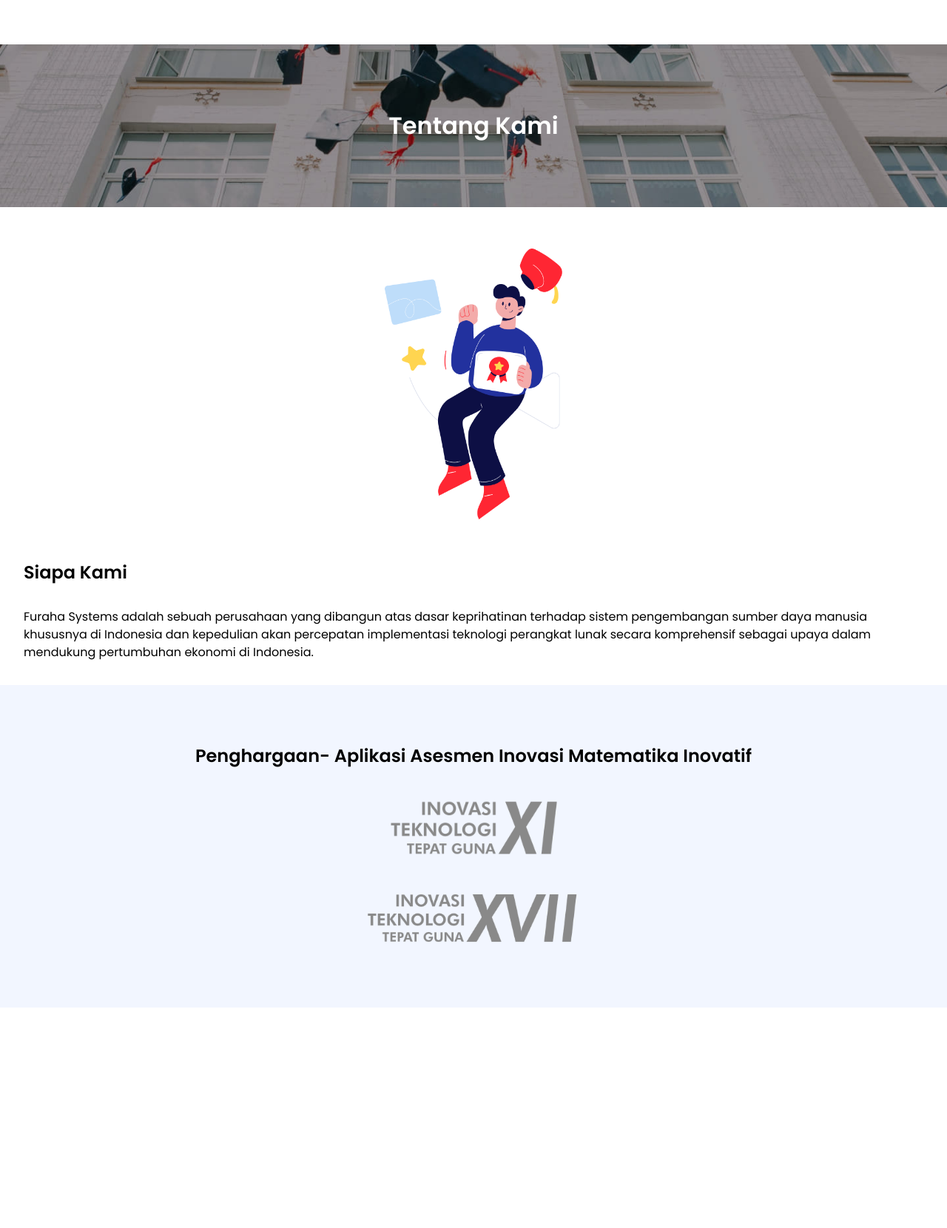
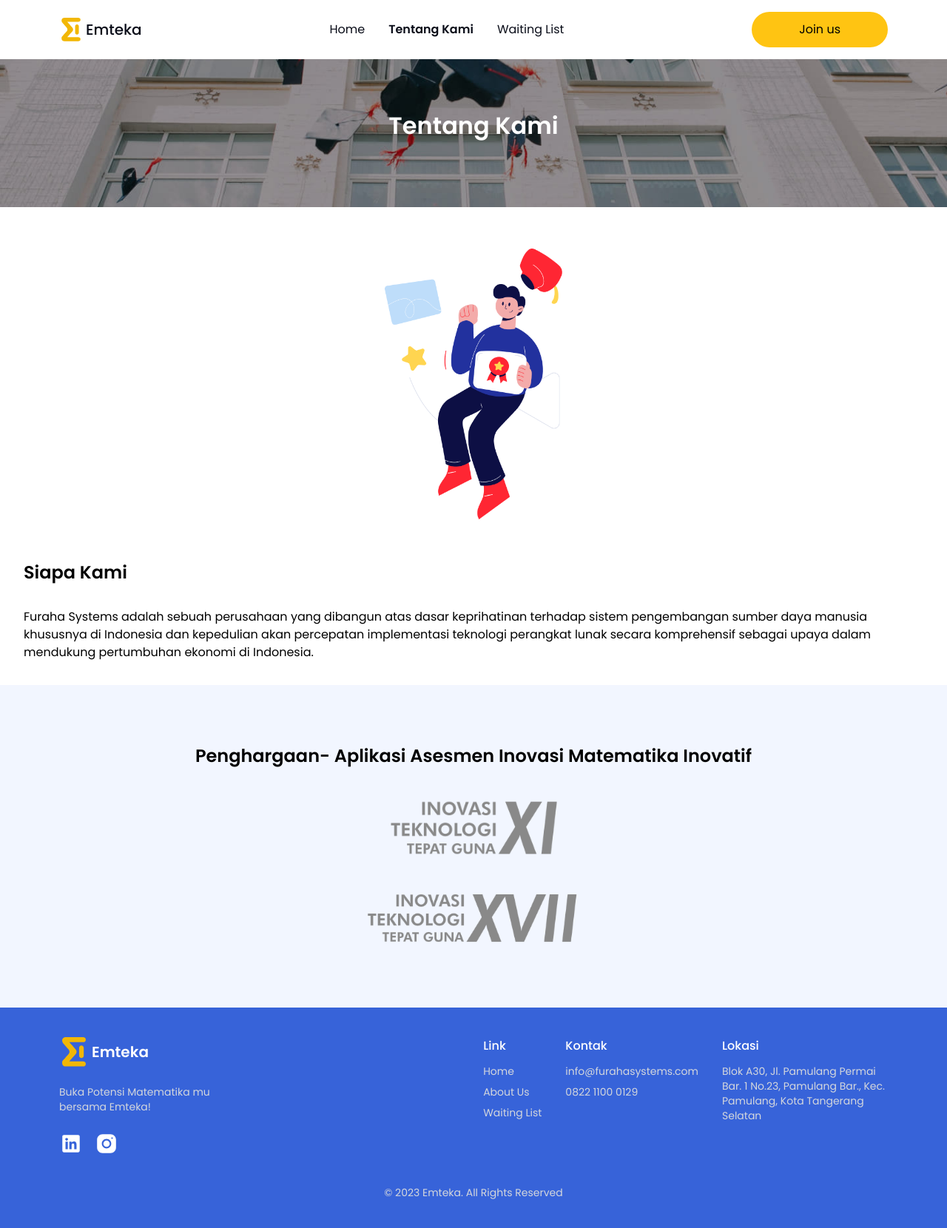
Before and after one commit to mdayat/emteka, a Next.js app: page /tentang-kami in a window 1280 px wide. Shown: the whole page at 74% size. Before the commit the page ends 1362 px from the top, so only its background shows below. Built offline with nearby package versions, Linux system fonts and the light colour scheme.

Commit message:
fix: revise Hero and Navbar

```diff
--- a/src/app/(Home)/Hero.tsx
+++ b/src/app/(Home)/Hero.tsx
@@ -7,17 +7,16 @@ import OrnamentImage from "@images/home/ornament.png";
 
 export function Hero() {
   return (
-    <div className="bg-secondary-500 relative overflow-hidden pt-8">
-      <div className="h-[580px] ml-8 lg:grid lg:grid-cols-2 lg:place-items-center lg:h-full lg:ml-16 xl:ml-20 2xl:ml-28">
-        <article className="grid grid-cols-12 pb-6 lg:block lg:w-[518px] lg:pb-0 lg:mr-auto">
+    <div className="bg-secondary-500 relative overflow-hidden h-[calc(100vh-60px)] mt-[60px] pt-8 pl-8 lg:grid lg:grid-cols-2 lg:place-items-center lg:h-[calc(100vh-80px)] lg:pt-0 lg:mt-20 lg:px-16 xl:px-20 2xl:px-28">
+      <article className="w-[310px] lg:w-[518px] lg:mr-auto">
         <div className="col-span-10 w-11/12 my-auto lg:w-full">
           <h1 className="text-neutral-0 font-semibold text-[32px] leading-9 mb-4 lg:text-5xl">
             Buka Potensi Matematika Anda bersama Emteka
           </h1>
 
           <p className="text-neutral-100 text-sm mb-6 lg:text-base">
-              Bersama Emteka, raih keberhasilan dalam pelajaran Matematika
-              dengan cara yang lebih menyenangkan!
+            Bersama Emteka, raih keberhasilan dalam pelajaran Matematika dengan
+            cara yang lebih menyenangkan!
           </p>
 
           <Link
@@ -28,34 +27,42 @@ export function Hero() {
           </Link>
         </div>
 
-          <div className="col-span-2 place-self-center relative w-[300px] h-[290px] left-[136px] lg:hidden">
-            <Image src={OrnamentImage} alt="" fill />
-          </div>
+        <Image
+          priority
+          alt=""
+          className="object-cover object-center absolute top-8 -right-[264px] lg:hidden"
+          src={OrnamentImage}
+        />
       </article>
 
-        <div className="absolute right-0 pl-8 lg:hidden">
-          <Image src={DesktopImage} alt="" className="relative -right-6" />
-          <Image src={MobileImage} alt="" className="absolute top-16" />
+      <div className="absolute bottom-0 right-0 lg:hidden">
+        <div className="absolute z-10 w-[136px] -top-40 right-40">
+          <Image
+            priority
+            alt=""
+            className="object-cover object-center"
+            src={MobileImage}
+          />
         </div>
 
-        <div className="hidden lg:block lg:relative lg:ml-auto">
+        <div className="absolute -bottom-60 -right-72 w-[532px] h-[460px]">
           <Image
-            src={OrnamentImage}
+            priority
+            fill
             alt=""
-            className="absolute top-1/2 -translate-y-1/2 scale-[.8]"
+            className="object-cover object-center"
+            src={DesktopImage}
           />
+        </div>
+      </div>
 
-          <Image
-            src={DesktopImage}
-            alt=""
-            className="relative -right-20 scale-75"
-          />
+      <div className="hidden lg:relative lg:flex lg:justify-between lg:items-center">
+        <div className="relative mt-auto left-16">
+          <Image src={MobileImage} alt="" priority />
+        </div>
 
-          <Image
-            src={MobileImage}
-            alt=""
-            className="absolute top-40 scale-90"
-          />
+        <div>
+          <Image src={DesktopImage} alt="" priority />
         </div>
       </div>
     </div>
--- a/src/app/footer.tsx
+++ b/src/app/footer.tsx
@@ -6,15 +6,15 @@ import { InstagramIcon } from "./(icons)/Instagram";
 
 export function Footer() {
   return (
-    <footer className="bg-secondary-500 p-6 desktop:py-10 desktop:px-20">
-      <div className="desktop:flex desktop:justify-between desktop:gap-x-6">
-        <div className="flex flex-col justify-center items-center gap-y-6 px-6 mb-6 desktop:justify-start desktop:items-start desktop:px-0 desktop:mb-0 desktop:w-[262px]">
-          <h2 className="text-neutral-0 font-semibold flex justify-between items-center desktop:text-xl desktop:gap-x-1">
-            <EmtekaIcon className="w-6 h-6 desktop:w-10 desktop:h-10" />
+    <footer className="bg-secondary-500 p-6 lg:py-10 lg:px-20">
+      <div className="lg:flex lg:justify-between lg:gap-x-6">
+        <div className="flex flex-col justify-center items-center gap-y-6 px-6 mb-6 lg:justify-start lg:items-start lg:px-0 lg:mb-0 lg:w-[262px]">
+          <h2 className="text-neutral-0 font-semibold flex justify-between items-center lg:text-xl lg:gap-x-1">
+            <EmtekaIcon className="w-6 h-6 lg:w-10 lg:h-10" />
             Emteka
           </h2>
 
-          <p className="text-neutral-200 text-center text-sm border-b border-neutral-200 pb-6 desktop:text-left desktop:border-none desktop:pb-0">
+          <p className="text-neutral-200 text-center text-sm border-b border-neutral-200 pb-6 lg:text-left lg:border-none lg:pb-0">
             Buka Potensi Matematika mu bersama Emteka!
           </p>
 
@@ -24,7 +24,7 @@ export function Footer() {
                 href="https://www.linkedin.com/company/emteka-id/"
                 target="_blank"
               >
-                <LinkedInIcon className="fill-neutral-0 w-7 h-7 desktop:w-8 desktop:h-8" />
+                <LinkedInIcon className="fill-neutral-0 w-7 h-7 lg:w-8 lg:h-8" />
               </Link>
             </li>
 
@@ -33,14 +33,14 @@ export function Footer() {
                 href="https://www.instagram.com/emteka_frh/"
                 target="_blank"
               >
-                <InstagramIcon className="fill-neutral-0 w-7 h-7 desktop:w-8 desktop:h-8" />
+                <InstagramIcon className="fill-neutral-0 w-7 h-7 lg:w-8 lg:h-8" />
               </Link>
             </li>
           </ul>
         </div>
 
-        <div className="desktop:flex desktop:justify-between desktop:gap-x-8">
-          <div className="border-b border-neutral-200 pb-6 mb-6 desktop:border-none desktop:pb-0 desktop:mb-0">
+        <div className="lg:flex lg:justify-between lg:gap-x-8">
+          <div className="border-b border-neutral-200 pb-6 mb-6 lg:border-none lg:pb-0 lg:mb-0">
             <h3 className="text-neutral-0 font-medium mb-3">Link</h3>
 
             <ul className="flex flex-col gap-y-2">
@@ -70,7 +70,7 @@ export function Footer() {
             </ul>
           </div>
 
-          <div className="border-b border-neutral-200 pb-6 mb-6 desktop:border-none desktop:pb-0 desktop:mb-0">
+          <div className="border-b border-neutral-200 pb-6 mb-6 lg:border-none lg:pb-0 lg:mb-0">
             <h3 className="text-neutral-0 font-medium mb-3">Kontak</h3>
 
             <ul className="flex flex-col gap-y-2">
@@ -96,7 +96,7 @@ export function Footer() {
             </ul>
           </div>
 
-          <div className="border-b border-neutral-200 pb-6 desktop:border-none desktop:pb-0 desktop:w-[224px]">
+          <div className="border-b border-neutral-200 pb-6 lg:border-none lg:pb-0 lg:w-[224px]">
             <h3 className="text-neutral-0 font-medium mb-3">Lokasi</h3>
 
             <Link
@@ -111,7 +111,7 @@ export function Footer() {
         </div>
       </div>
 
-      <p className="text-neutral-200 text-center text-sm mt-6 desktop:mt-10">
+      <p className="text-neutral-200 text-center text-sm mt-6 lg:mt-10">
         &copy; {new Date().getFullYear()} Emteka. All Rights Reserved
       </p>
     </footer>
--- a/src/app/layout.tsx
+++ b/src/app/layout.tsx
@@ -1,8 +1,8 @@
 import { Poppins } from "next/font/google";
 import type { ReactNode } from "react";
 
-// import { Navbar } from "./navbar";
-// import { Footer } from "./footer";
+import { Navbar } from "./navbar";
+import { Footer } from "./footer";
 
 import "../styles/globals.css";
 
@@ -18,9 +18,9 @@ export default function RootLayout({ children }: { children: ReactNode }) {
   return (
     <html lang="id" className={`${poppins.variable} font-poppins`}>
       <body>
-        {/* <Navbar /> */}
+        <Navbar />
         {children}
-        {/* <Footer /> */}
+        <Footer />
       </body>
     </html>
   );
--- a/src/app/navbar.tsx
+++ b/src/app/navbar.tsx
@@ -30,18 +30,19 @@ export function Navbar() {
   }
 
   return (
-    <nav className="fixed top-0 left-0 right-0 z-10">
+    <>
+      <div className="fixed top-0 left-0 right-0 z-20">
         <div
           className={`${
             pathname === "/" ? "bg-secondary-500" : "bg-neutral-0"
-        } flex justify-between items-center py-4 px-6 desktop:py-6 desktop:px-20`}
+          } flex justify-between items-center py-4 px-8 lg:px-16 xl:px-20 2xl:px-28`}
         >
           <h2
             className={`${
               pathname === "/" ? "text-neutral-0" : "text-neutral-900"
-          } font-medium flex justify-between items-center gap-x-1 desktop:text-xl`}
+            } font-medium flex justify-between items-center gap-x-1 lg:text-xl`}
           >
-          <EmtekaIcon className="w-6 h-6 desktop:w-8 desktop:h-8" />
+            <EmtekaIcon className="w-6 h-6 lg:w-8 lg:h-8" />
             Emteka
           </h2>
 
@@ -50,7 +51,7 @@ export function Navbar() {
             onClick={openMenu}
             type="button"
             aria-label="Navigation Menu"
-          className="desktop:hidden"
+            className="lg:hidden"
           >
             <MenuIcon
               className={`${
@@ -67,14 +68,16 @@ export function Navbar() {
         ) : (
           <></>
         )}
-    </nav>
+      </div>
+    </>
   );
 }
 
 function DesktopNavbar({ pathname }: { pathname: string }) {
   return (
     <>
-      <ul className="hidden desktop:flex desktop:justify-between desktop:items-center desktop:gap-x-6 mediumDesktop:gap-x-8">
+      <nav className="hidden lg:flex lg:justify-between lg:items-center">
+        <ul className="lg:flex lg:justify-between lg:items-center lg:gap-x-6 xl:gap-x-8">
           <li>
             <Link
               href="/"
@@ -112,12 +115,13 @@ function DesktopNavbar({ pathname }: { pathname: string }) {
             </Link>
           </li>
         </ul>
+      </nav>
 
       <button
         aria-disabled
         disabled
         type="button"
-        className="bg-primary-300 cursor-not-allowed hidden py-2.5 px-14 rounded-[30px] desktop:block desktop:py-3 desktop:px-16"
+        className="bg-primary-300 hidden cursor-not-allowed py-2.5 px-14 rounded-[30px] lg:block lg:py-3 lg:px-16"
       >
         Join us
       </button>
@@ -133,10 +137,11 @@ function MobileNavbar({
   pathname: string;
 }) {
   return (
+    <nav>
       <ul
         className={`${
           isMounted ? "animate-scaleIn" : "animate-scaleOut"
-      } bg-neutral-0 flex flex-col desktop:hidden`}
+        } bg-neutral-0 flex flex-col lg:hidden`}
       >
         <li>
           <Link
@@ -169,5 +174,6 @@ function MobileNavbar({
           </Link>
         </li>
       </ul>
+    </nav>
   );
 }
```
Also changed, not shown: public/images/home/desktop.png, src/app/icon.svg (added). Lines whose indentation alone changed are shown as unchanged.
